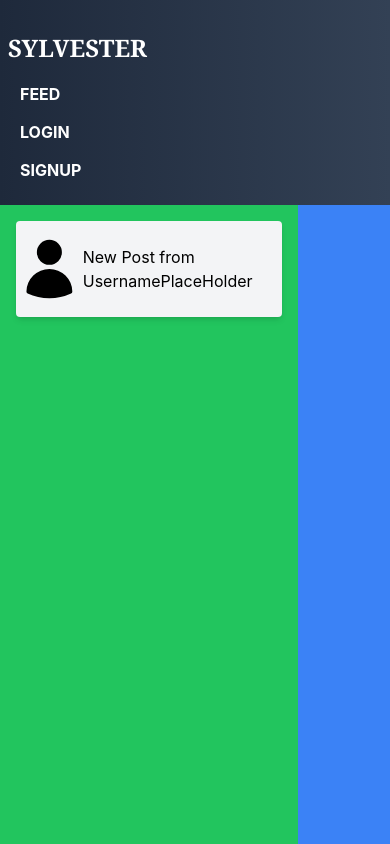
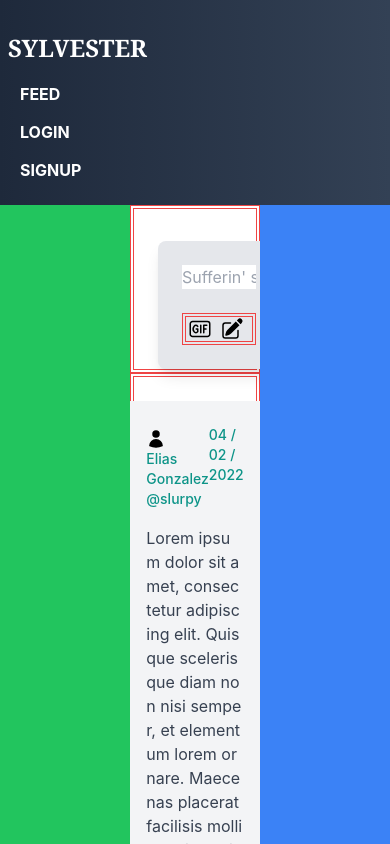
Before and after one commit to Michael-Robertson2/PrimaryKeys-P2-Frontend, a React (Create React App) app in the folder my-app/: page /feed in a window 390 px wide. Built offline with nearby package versions, Linux system fonts and the light colour scheme.

Commit message:
Finished homepage feed and styling

```diff
--- a/my-app/package.json
+++ b/my-app/package.json
@@ -44,8 +44,10 @@
   },
   "devDependencies": {
     "@heroicons/react": "^2.0.13",
+    "@types/dateformat": "^5.0.0",
     "autoprefixer": "^10.4.13",
     "axios": "^1.2.1",
+    "dateformat": "^5.0.3",
     "postcss": "^8.4.20",
     "tailwindcss": "^3.2.4"
   }
--- a/my-app/src/App.tsx
+++ b/my-app/src/App.tsx
@@ -2,7 +2,6 @@ import React from 'react';
 import './App.css';
 import Navbar from './components/Navbar';
 import Router from './components/Router';
-import PostPreview from './components/PostPreview';
 
 function App() {
   return (
@@ -10,9 +9,9 @@ function App() {
       <Navbar/>
       <div className='flex-1 flex flex-row overflow-y-hidden'>
 
-        <div className='bg-green-500 overflow-y-aut'><PostPreview/></div>
-        <div className='flex-1 w-80 overflow-y-auto'><Router/></div>
-        <div className='bg-blue-500 w-80 overflow-y-aut'></div>
+        <div className='bg-green-500 w-1/3 overflow-y-aut'></div>
+        <div className='flex-1 w-80 overflow-hidden'><Router/></div>
+        <div className='bg-blue-500 w-1/3 overflow-y-aut'></div>
       </div>
     </div>
   );
--- a/my-app/src/components/Feed.tsx
+++ b/my-app/src/components/Feed.tsx
@@ -1,3 +1,4 @@
+import PostContent from "../models/PostContent";
 import Post from "./Post";
 
 
@@ -11,9 +12,19 @@ function Feed(props: any) {
 
         for (let i = 0; i < cardData.length; ++i) {
             var unique_key = "uniqueId" + i.toString();
+            // var post = new PostContent(cardData[i].postId);
+            var post = new PostContent(cardData[i].postId,
+                                        cardData[i].content,
+                                        cardData[i].imgUrl,
+                                        cardData[i].likes,
+                                        cardData[i].posted,
+                                        cardData[i].replies,
+                                        cardData[i].displayName,
+                                        cardData[i].username);
+
             cards.push(
                 <div className={ "mt-6 ml-10 mr-6 mb-6 "} key={unique_key}>
-                    <Post { ...cardData[i] } />
+                    <Post { ...post } />
                 </div>)
         }
 
--- a/my-app/src/components/Navbar.tsx
+++ b/my-app/src/components/Navbar.tsx
@@ -11,12 +11,11 @@ function Navbar() {
     setPrincipal!(null);
   }
 
-
-
   return (
     <nav className="sticky top-0 flex flex-wrap items-center justify-between px-2 py-4 bg-gradient-to-r from-slate-800 to-slate-700 ">
       <div className="container mx-auto flex flex-wrap items-center justify-between pt-1">
-        <div className="font-serif w-full  flex justify-between lg:w-auto lg:static lg:block lg:justify-start">
+        <div className="w-1/5"></div>
+        <div className="font-serif w-full flex justify-between lg:w-auto lg:static lg:block lg:justify-start">
           {/* Title */}
           <p className="text-2xl font-bold leading-relaxed inline-block mr-4 py-2 whitespace-nowrap uppercase text-white hover:opacity-80">
             <Link to={"/"}>
@@ -84,6 +83,7 @@ function Navbar() {
 
           </ul>
         </div>
+        <div className="w-1/5"></div>
       </div>
     </nav>
   )
--- a/my-app/src/components/Post.tsx
+++ b/my-app/src/components/Post.tsx
@@ -7,7 +7,6 @@ import PostContent from "../models/PostContent";
 import RepliesSection from "./RepliesSection";
 
 function Post(post: PostContent) {
-    // const [postId] = useState<string>(post.postId);
     const [showReplies, setShowReplies] = useState<boolean>(false);
 
     function handleShowReplyToggle(){
@@ -17,20 +16,31 @@ function Post(post: PostContent) {
     return (
 
         <div className="block p-6 rounded-lg shadow-lg bg-gray-100">
+            {/* Content */}
             <div className="flex justify-between mb-4">
+
+                {/* heading */}
                 <div>
                     <UserIcon className="inline-block h-5 pr-2"/>
-                    <a href="#!" className="inline-block font-medium text-teal-600 hover:text-teal-900 focus:text-slate-400 duration-300 transition ease-in-out text-sm"> { post.displayName } </a>
+                    <a href="#!" className="inline-block font-medium text-teal-600 hover:text-teal-900 focus:text-slate-400 duration-300 transition ease-in-out text-sm"> { post.displayName + " @" + post.username } </a>
                 </div>
 
                 <a href="#!" className="font-medium text-teal-600 hover:text-teal-900 focus:text-slate-400 duration-300 transition ease-in-out text-sm"> { post.posted } </a>
             </div>
-            <p className="text-gray-700 mb-6"> {post.content} </p>
+
+            {/* body */}
+            <div>
+                <p className="text-gray-700 mb-6 break-all"> {post.content} </p>
+                    <img src = { post.imgUrl } alt = ""/>
+            </div>
+
+
+            {/* Interaction */}
             <PencilSquareIcon onClick={handleShowReplyToggle} className="inline-block h-6 pr-2 hover:opacity-40 transition duration-150 ease-in-out"/>
             <HandThumbUpIcon className="inline-block h-6 pr-2 hover:opacity-40 transition duration-150 ease-in-out"/>
 
             {/* Parent ID in RepliesSection below requires the postID from current post. */}
-            {showReplies ? <RepliesSection parentId="hello"/> : <></> }
+            {showReplies ? <RepliesSection parentId= { post.postId } /> : <></> }
 
         </div>
 
--- a/my-app/src/models/PostContent.ts
+++ b/my-app/src/models/PostContent.ts
@@ -1,3 +1,5 @@
+import dateFormat from "dateformat";
+
 export default class PostContent {
     postId: string;
     content: string;
@@ -6,14 +8,27 @@ export default class PostContent {
     posted: string;
     replies: [];
     displayName: string;
+    username: string;
 
-    constructor(postId: string, content: string, imgUrl: string, likes: [], posted: string, replies: [], displayName: string) {
+    constructor(postId: string,
+                content: string,
+                imgUrl: string,
+                likes: [],
+                posted: string,
+                replies: [],
+                displayName: string,
+                username: string) {
+
         this.postId = postId;
         this.content = content;
         this.imgUrl = imgUrl;
         this.likes = likes;
-        this.posted = posted;
         this.replies = replies;
         this.displayName = displayName;
+        this.username = username;
+
+        let dateObj = new Date(Date.parse(posted))
+        this.posted = dateFormat(dateObj, "ddd, mmm dS, yyyy, h:MM:s TT");
+
     }
 }
--- a/my-app/src/pages/FeedPage.tsx
+++ b/my-app/src/pages/FeedPage.tsx
@@ -16,6 +16,7 @@ function FeedPage() {
                             replies = {[]}
                             imgUrl = ""
                             displayName="Elias Gonzalez"
+                            username = "slurpy"
                             posted="04 / 02 / 2022"
                             content="Lorem ipsum dolor sit amet, consectetur adipiscing elit. Quisque scelerisque diam non nisi semper, et elementum lorem ornare. Maecenas placerat facilisis mollis. Duis sagittis ligula in sodales vehicula."/>
                 </div>
```
